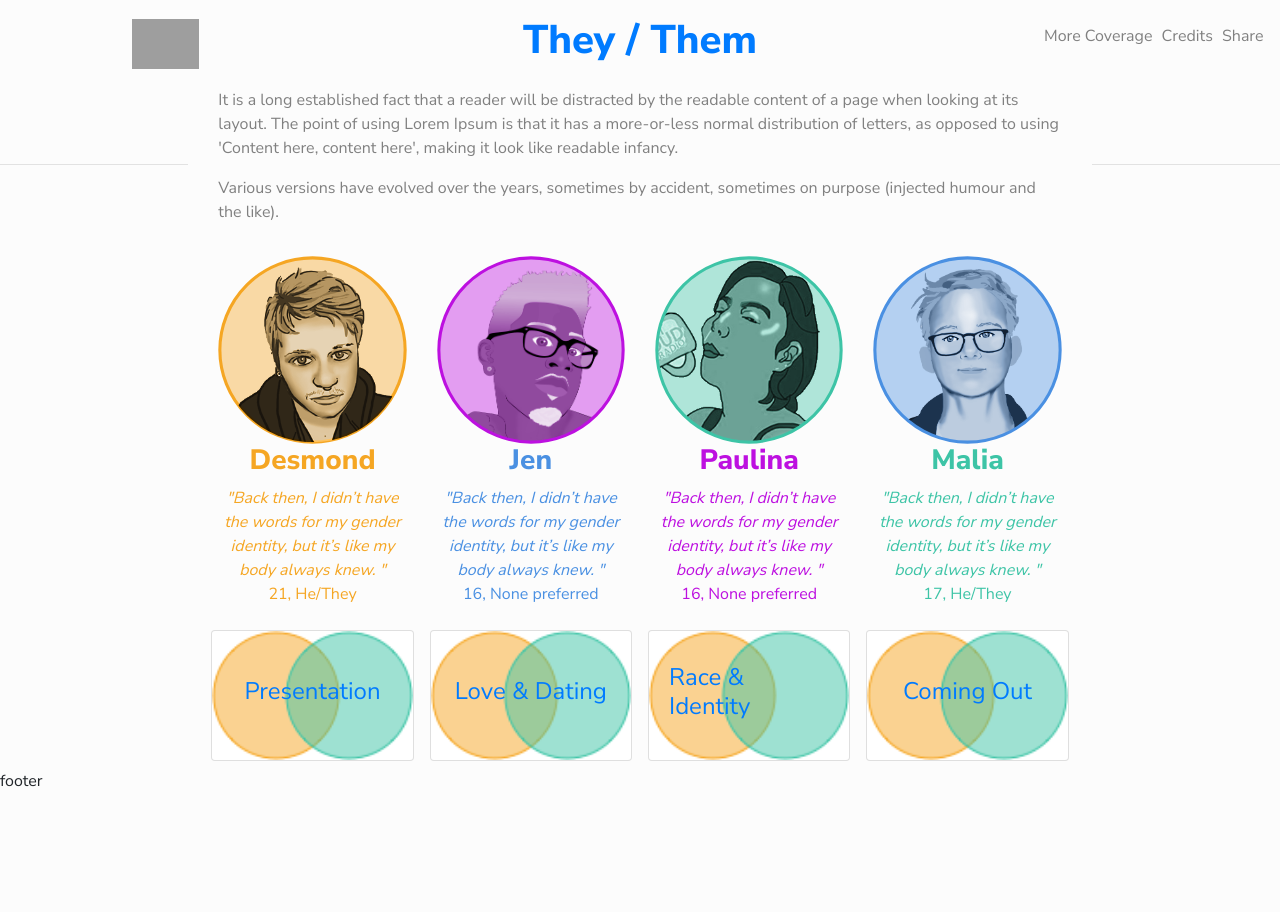
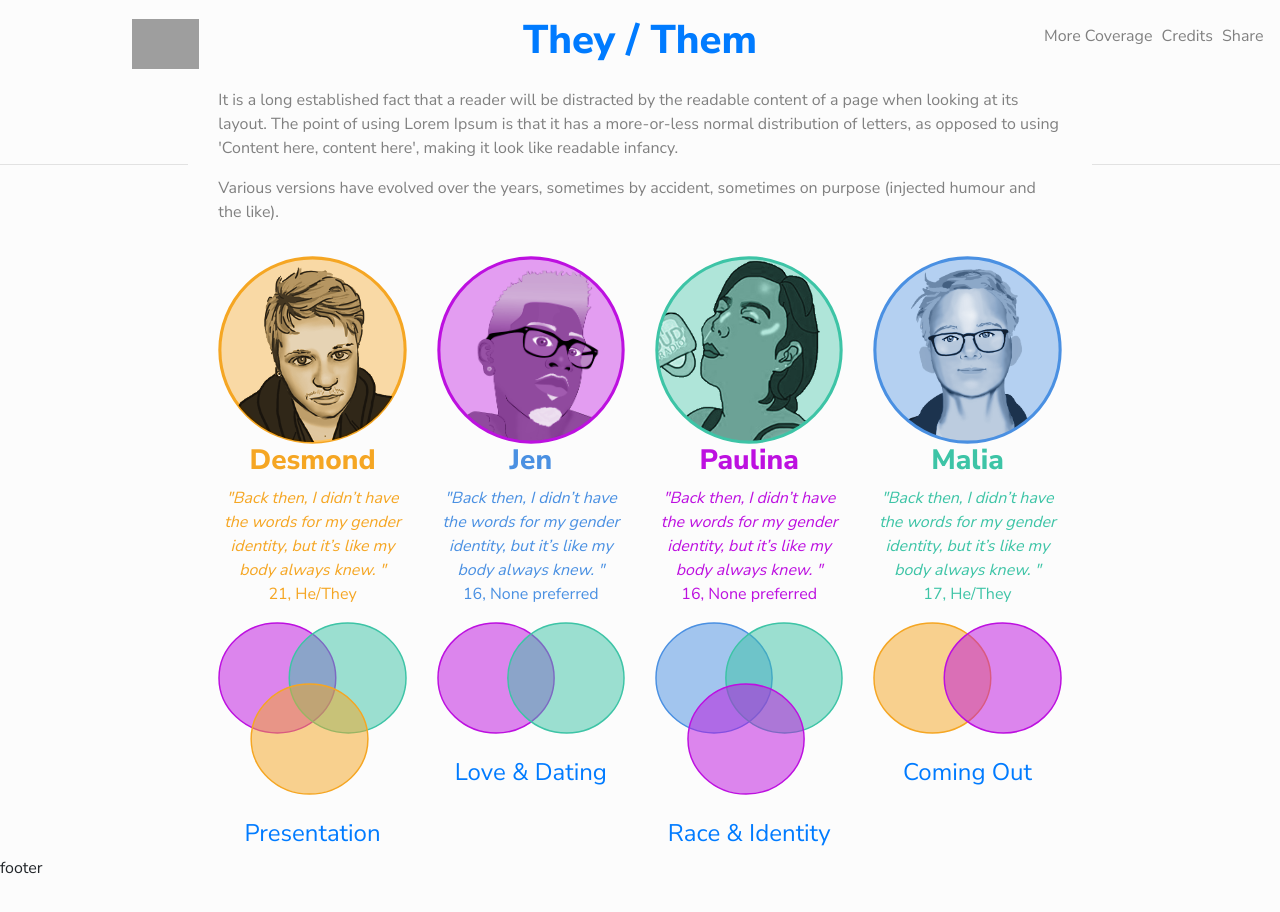
Before and after one commit to youthradio/intheirownwords, a Vue app: page /#/ in a window 1280 px wide. Shown: the top 912 px of the page. Before the commit the page ends 883 px from the top, so only its background shows below. Built offline with nearby package versions, Linux system fonts and the light colour scheme; grey boxes are pictures that could not be loaded; a web font is replaced by a local one.

Commit message:
topics with new images

```diff
--- a/src/App.vue
+++ b/src/App.vue
@@ -45,6 +45,7 @@ export default {
       return this.appData.data.reduce((a, b) => {
         a[slug(b.Topic)] = {
           topic: b.Topic,
+          topicImg: b.Topic_Image,
           people: b.People.split(',').map(t => t.trim()),
           transcript: this.appData[`transcript-${b.ID}`]
         }
--- a/src/components/MTopics.vue
+++ b/src/components/MTopics.vue
@@ -1,20 +1,19 @@
 <template>
-<div>
-  <div class="row">
-    <div class="col-8 offset-2">
-      <div class="row">
-        <div v-for="(topic, index) in selectTopics()" :key="index" class="col-6 col-sm align-middle p-2">
-          <div class="card">
-            <img src="../assets/images/vin1.png" class="card-img">
-            <div class="card-img-overlay h-100 d-flex align-items-center justify-content-center">
-              <h4> <router-link :to="{ name: 'Conversation', params: { topic: topic.slug }}">{{ topic.name }} </router-link> </h4>
-            </div>
-          </div>
-        </div>
+<div class="row">
+  <div class="col-12 col-md-8 offset-md-2">
+    <div class="row text-center">
+      <div class="col-12 col-md-3" v-for="(topic, index) in selectTopics()" :key="index">
+        <router-link :to="{ name: 'Conversation', params: { topic: topic.slug }}">
+          <img :src="require('../assets/images/' + topic.image)" class="img-fluid">
+          </router-link>
+        <br> <br>
+        <h4>
+          <router-link :to="{ name: 'Conversation', params: { topic: topic.slug }}">
+            {{ topic.name }}
+          </router-link> </h4>
       </div>
     </div>
   </div>
-
 </div>
 </template>
 
@@ -40,7 +39,11 @@ export default {
       if (this.topics) {
         return Object.entries(this.topics)
           .filter(topic => this.person ? topic[1].people.filter(p => p === this.person).length > 0 : true) // filter all topics by person or return al;
-          .map(a => ({ slug: a[0], name: a[1].topic })) // return object with slug an topic
+          .map(a => ({
+            slug: a[0],
+            name: a[1].topic,
+            image: a[1].topicImg
+          })) // return object with slug an topic
       } else {
         return null
       }
```
